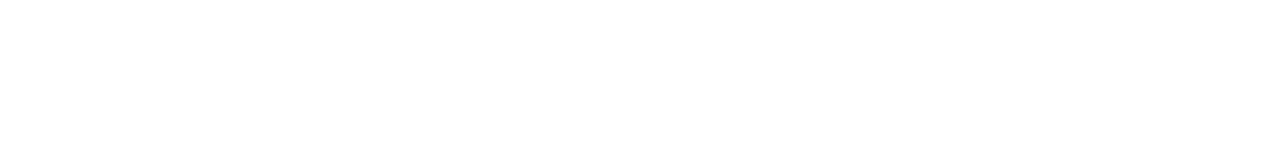
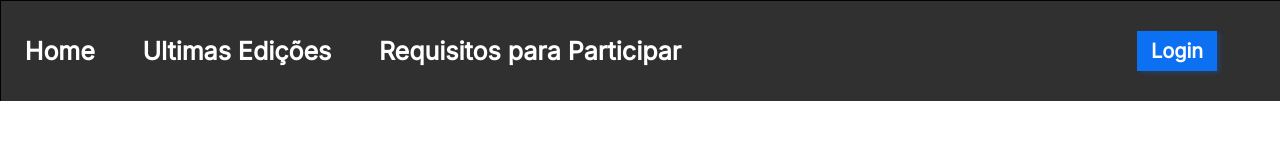
Before and after one commit to luadants/bootcamp-dnc, a plain HTML site: page index.html in a window 1280 px wide. Drawn offline with Linux system fonts and the light colour scheme.

Commit message:
criação do estilo CSS

```diff
--- /dev/null
+++ b/estilo.css
@@ -0,0 +1,47 @@
+/*importação da fonte*/
+@import url('https://fonts.googleapis.com/css2?family=Inter:wght@100;400&display=swap');
+body{
+    margin: 0px; /*margem externa*/
+    padding: 0px; /*margem interna*/
+}
+/*menu de navegação principal*/
+#principal {
+    width: 100%;
+    height: 100px;
+    border: 1px solid black;
+    background-color: #303030;
+    display: flex;
+    justify-content: space-between;
+    align-items: center;
+    border-bottom: #bababa;
+}
+    #menu{
+        display: flex;
+        width: 55%;
+        justify-content: space-around;
+        align-items: center;
+    }
+    #principal div a{
+        font-family: inter;
+        font-size: 25px;
+        font-weight: 600;
+        color: white;
+        text-decoration: none;
+    }
+        #principal div a:hover{
+            color: #cccc;
+        }
+
+        #principal button{
+            margin-right: 5%;
+            background-color: #0C70F2;
+            border: 0px;
+            font-family: inter;
+            font-size: 20px;
+            font-weight: 600;
+            color:white;
+            height: 40px;
+            width: 80px;
+            box-shadow: 3px 2px 4px 0px #0C70F240;
+            cursor: pointer;
+        }
--- a/index.html
+++ b/index.html
@@ -5,8 +5,17 @@
     <meta http-equiv="X-UA-Compatible" content="IE=edge">
     <meta name="viewport" content="width=device-width, initial-scale=1.0">
     <title>Bootcamp DNC</title>
+    <link rel="stylesheet" href="estilo.css">
 </head>
 <body>
+    <nav id="principal">
+        <div id="menu">
+            <a href="">Home</a>
+            <a href="">Ultimas Edições</a>
+            <a href="">Requisitos para Participar</a>
+        </div>
+        <button>Login</button>
+    </nav>
 
 </body>
 </html>
```
